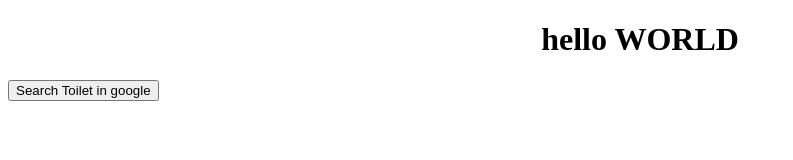
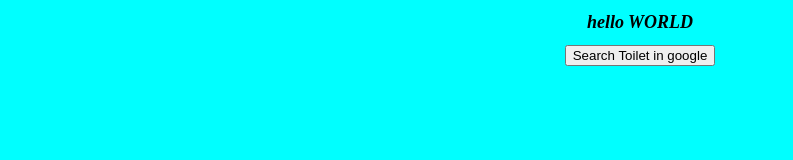
Before and after one commit to jasondarius/myfirstweb, a plain HTML site: page index.html in a window 1280 px wide. Shown: the whole page, without its empty margins (0-793 px from the left). Drawn offline with Linux system fonts and the light colour scheme.

Commit message:
Update JASON.css

```diff
--- a/JASON.css
+++ b/JASON.css
@@ -1,8 +1,8 @@
-.body {
+.bass {
     text-align: center;
     background-color: aqua;
 }
-.h1 {
+.jass {
     font-size: large;
     font-style: italic;
 }
```
